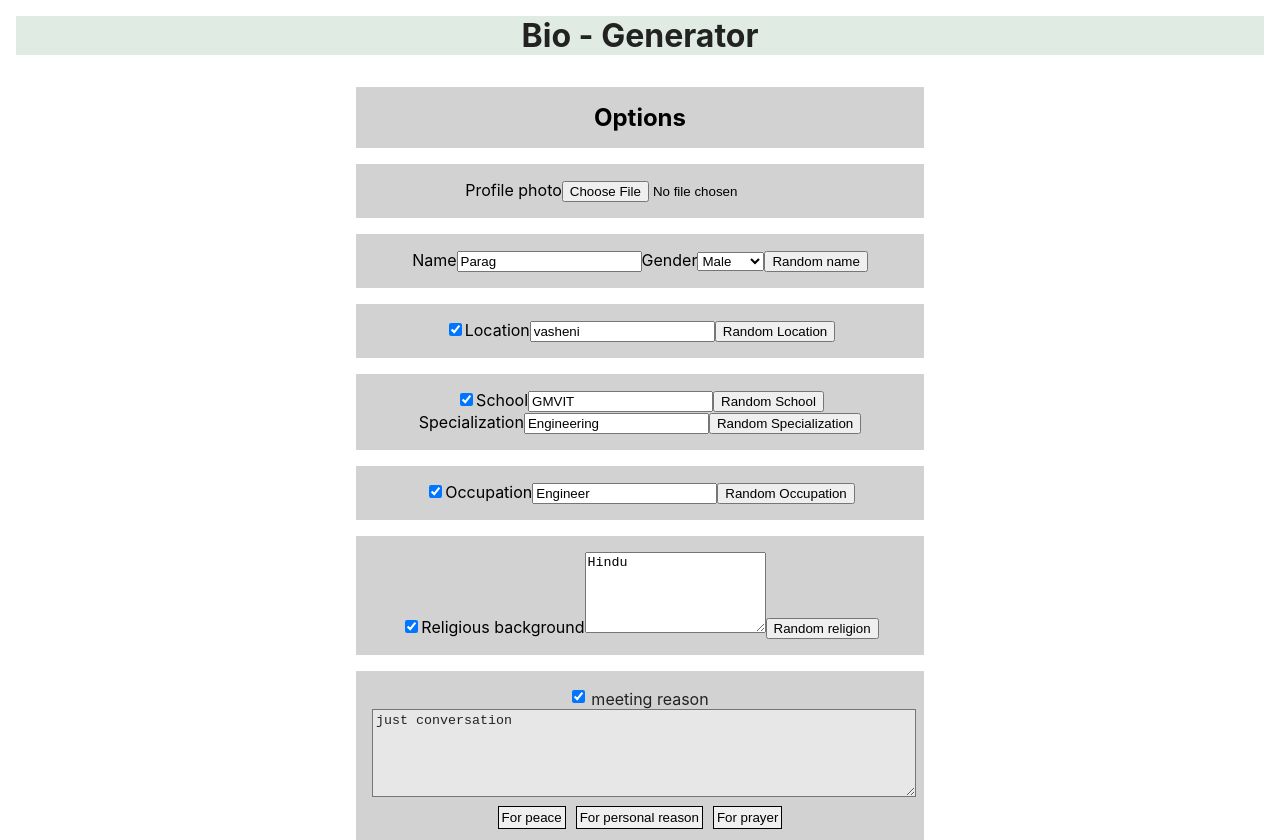
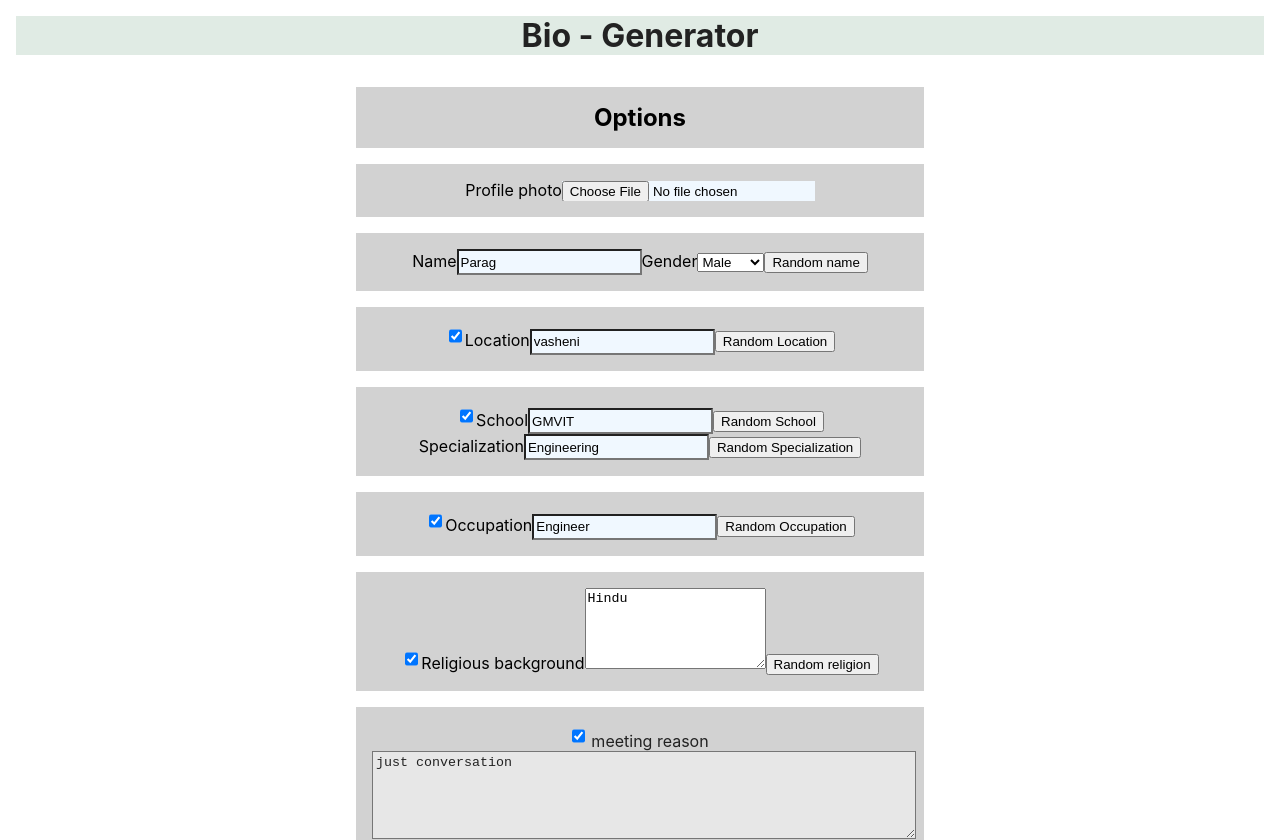
Before and after one commit to paragpatil187/Bio_Generator_App, a React (Create React App) app: page / in a window 1280 px wide. Shown: the top 840 px of the page. Built offline with nearby package versions, Linux system fonts and the light colour scheme.

Commit message:
input css background color

```diff
--- a/src/App.css
+++ b/src/App.css
@@ -75,3 +75,7 @@ margin: 5px;
 border: 1px solid;
 transition: .3s;
 }
+input{
+  height:20px;
+  background-color: aliceblue;
+}
```
